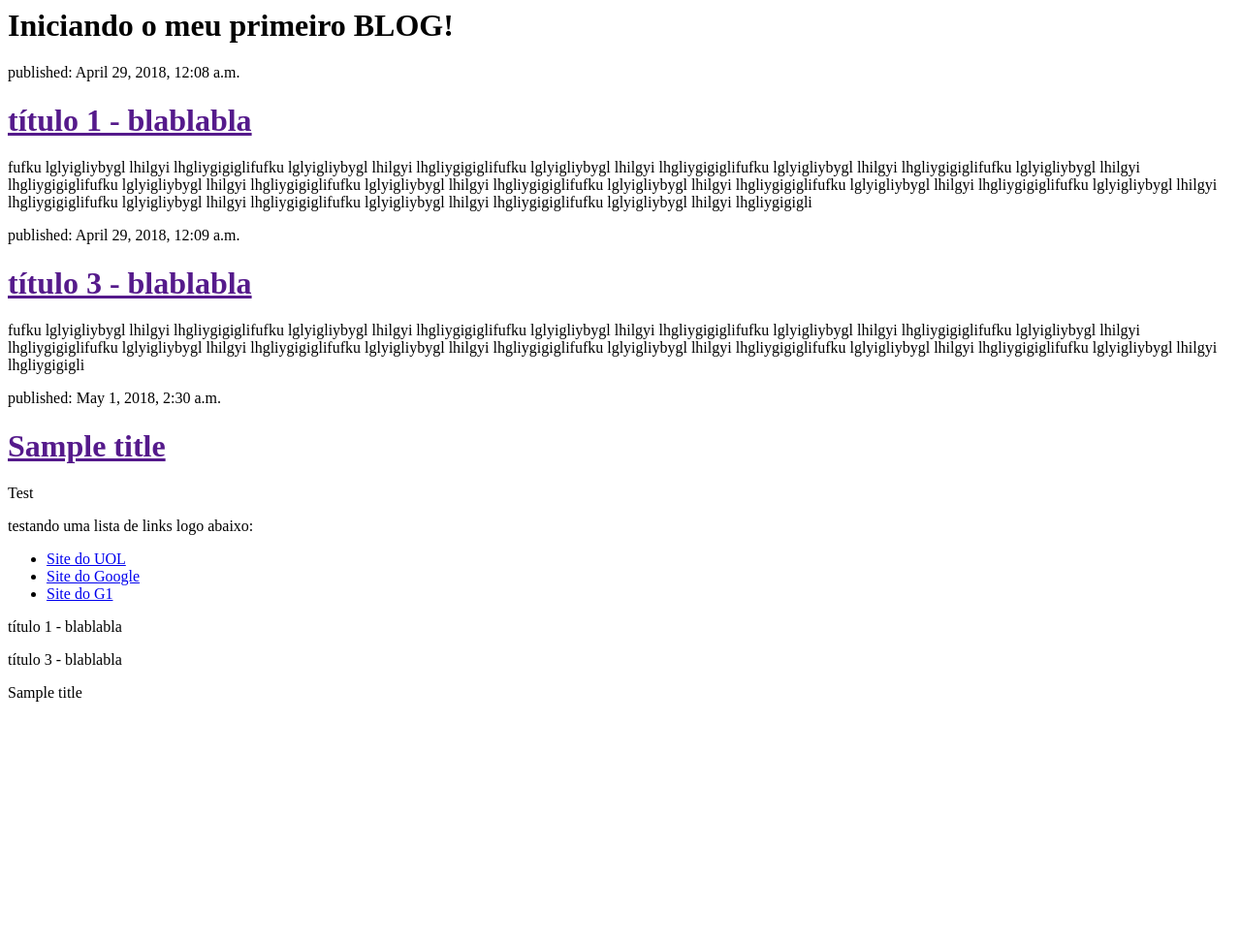
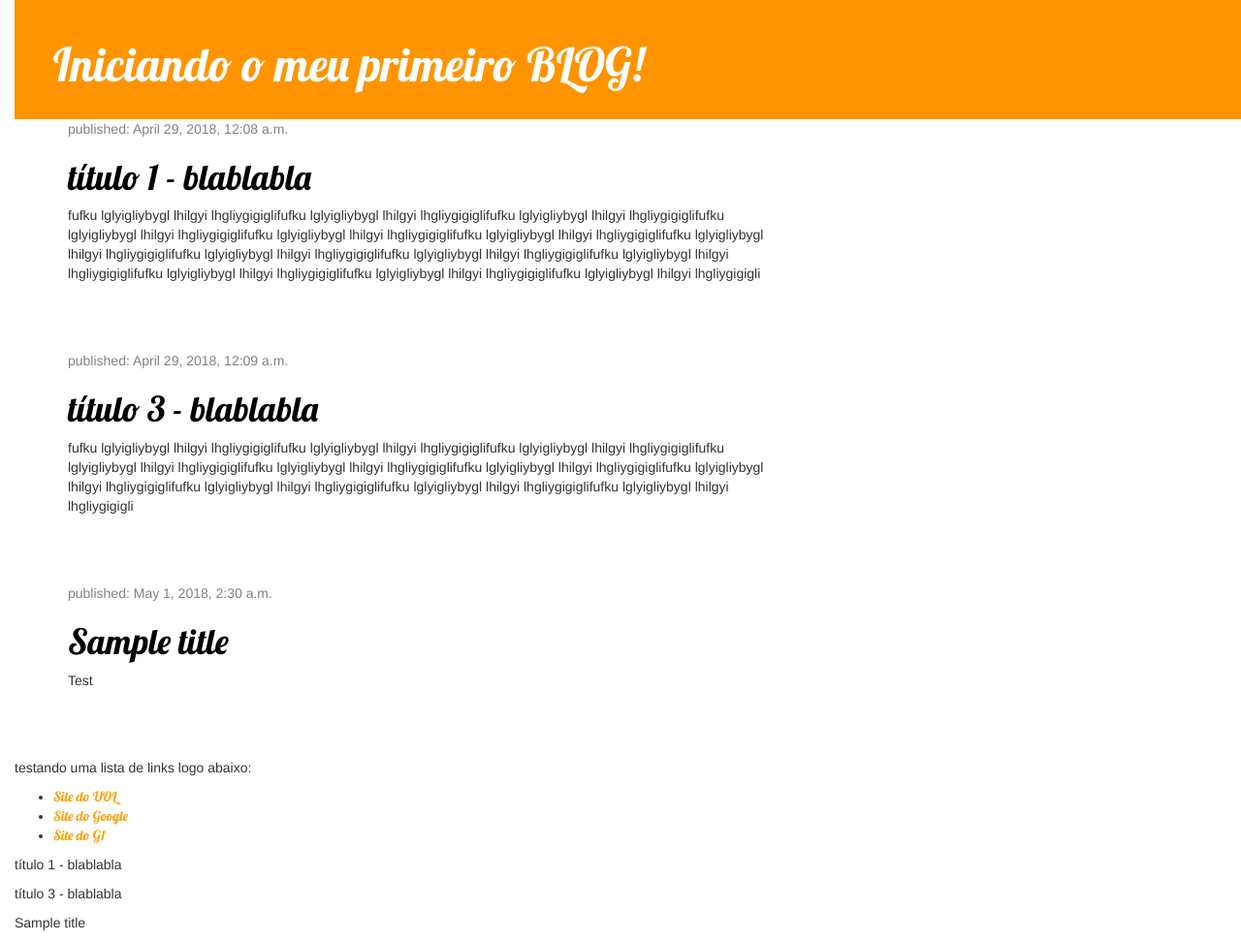
Before and after one commit to fabioheiji/my-first-blog, a Django app: page / in a window 1280 px wide. Shown: the whole page at 97% size. Before the commit the page ends 724 px from the top, so only its background shows below. Run offline with Django 3.2, Linux system fonts and the light colour scheme; data comes from the database, SQL or seed files in the repository; some libraries are stand-ins or nearby versions.

Commit message:
Added view and template for detailed blog post as well as CSS for the site.

```diff
--- /dev/null
+++ b/blog/static/css/blog.css
@@ -0,0 +1,55 @@
+h1, a {
+  color: #FCA205;
+  font-family: 'Lobster';
+}
+
+body {
+  padding-left: 15px;
+}
+
+.page_header {
+  background-color: #ff9400;
+  margin-top: 0;
+  padding: 20px 20px 20px 40px;
+}
+
+.page_header h1, .page_header h1 a, page_header h1 a:visited, page_header h1 a:active{
+  color: #ffffff;
+  font-size: 36pt;
+  text-decoration: none;
+}
+
+.content {
+  margin-left: 40px;
+}
+
+h1, h2, h3, h4 {
+    font-family: 'Lobster', cursive;
+}
+
+.date {
+    color: #828282;
+}
+
+.save {
+    float: right;
+}
+
+.post-form textarea, .post-form input {
+    width: 100%;
+}
+
+.top-menu, .top-menu:hover, .top-menu:visited {
+    color: #ffffff;
+    float: right;
+    font-size: 26pt;
+    margin-right: 20px;
+}
+
+.post {
+    margin-bottom: 70px;
+}
+
+.post h1 a, .post h1 a:visited {
+    color: #000000;
+}
--- /dev/null
+++ b/blog/templates/blog/base.html
@@ -0,0 +1,37 @@
+{% load staticfiles %}
+<html>
+  <head>
+    <title>Ola blog</title>
+    <link rel="stylesheet" href="//maxcdn.bootstrapcdn.com/bootstrap/3.2.0/css/bootstrap.min.css">
+    <link rel="stylesheet" href="//maxcdn.bootstrapcdn.com/bootstrap/3.2.0/css/bootstrap-theme.min.css">
+    <link href="//fonts.googleapis.com/css?family=Lobster&subset=latin,latin-ext" rel="stylesheet" type="text/css">
+    <link rel="stylesheet" href="{% static 'css/blog.css' %}">
+  </head>
+  <body>
+    <div class="page_header">
+      <h1><a href="">Iniciando o meu primeiro BLOG!</a></h1>
+    </div>
+
+    <div class="content container">
+        <div class="row">
+            <div class="col-md-8">
+              {% block content %}
+              {% endblock %}
+            </div>
+        </div>
+    </div>
+
+    <div>
+      <p>testando uma lista de links logo abaixo:</p>
+      <ul>
+        <li><a href="http://www.uol.com.br">Site do UOL</a></li>
+        <li><a href="http://www.google.com.br">Site do Google</a></li>
+        <li><a href="http://www.g1.globo.com.br">Site do G1</a></li>
+      </ul>
+    </div>
+
+    {% for post in posts %}
+      <p>{{post}}</p>
+    {% endfor %}
+  </body>
+</html>
--- a/blog/templates/blog/post_list.html
+++ b/blog/templates/blog/post_list.html
@@ -1,31 +1,13 @@
-<html>
-  <head>
-    <title>Ola blog</title>
-  </head>
-  <body>
-    <div>
-      <h1>Iniciando o meu primeiro BLOG!</h1>
-    </div>
+{% extends 'blog/base.html' %}
 
-    {% for post in posts %}
-      <div>
-        <p>published: {{ post.published_date}}</p>
-        <h1><a href="">{{ post.title}}</a></h1>
-        <p>{{ post.text|linebreaksbr}}</p>
+{% block content %}
+  {% for post in posts %}
+      <div class="post">
+          <div class="date">
+              <p>published: {{ post.published_date }}</p>
+          </div>
+          <h1><a href="{% url 'post_detail' pk=post.pk %}">{{ post.title }}</a></h1>
+          <p>{{ post.text|linebreaksbr }}</p>
       </div>
-    {%endfor%}
-
-    <div>
-      <p>testando uma lista de links logo abaixo:</p>
-      <ul>
-        <li><a href="http://www.uol.com.br">Site do UOL</a></li>
-        <li><a href="http://www.google.com.br">Site do Google</a></li>
-        <li><a href="http://www.g1.globo.com.br">Site do G1</a></li>
-      </ul>
-    </div>
-
-    {% for post in posts %}
-      <p>{{post}}</p>
-    {% endfor %}
-  </body>
-</html>
+  {% endfor %}
+{% endblock %}
--- a/blog/urls.py
+++ b/blog/urls.py
@@ -1,6 +1,7 @@
-from django.urls import path
+from django.urls import path, re_path
 from . import views
 
 urlpatterns = [
     path('',views.post_list, name='post_list'),
+    re_path(r'ˆpost/(?P<pk>[0-9]+)/$', views.post_detail, name='post_detail'),
 ]
--- a/blog/views.py
+++ b/blog/views.py
@@ -1,4 +1,4 @@
-from django.shortcuts import render
+from django.shortcuts import render, get_object_or_404
 from django.utils import timezone
 from .models import Post
 
@@ -6,3 +6,7 @@ from .models import Post
 def post_list(request):
     posts = Post.objects.filter(published_date__lte=timezone.now())
     return render(request, 'blog/post_list.html',{'posts':posts})
+
+def post_detail(request,pk):
+    post = get_object_or_404(Post, pk=pk)
+    return render(request, 'blog/post_detail.html', {'post': post})
```
Also changed, not shown: blog/templates/blog/post_detail.html (added, +15 -0 lines).
